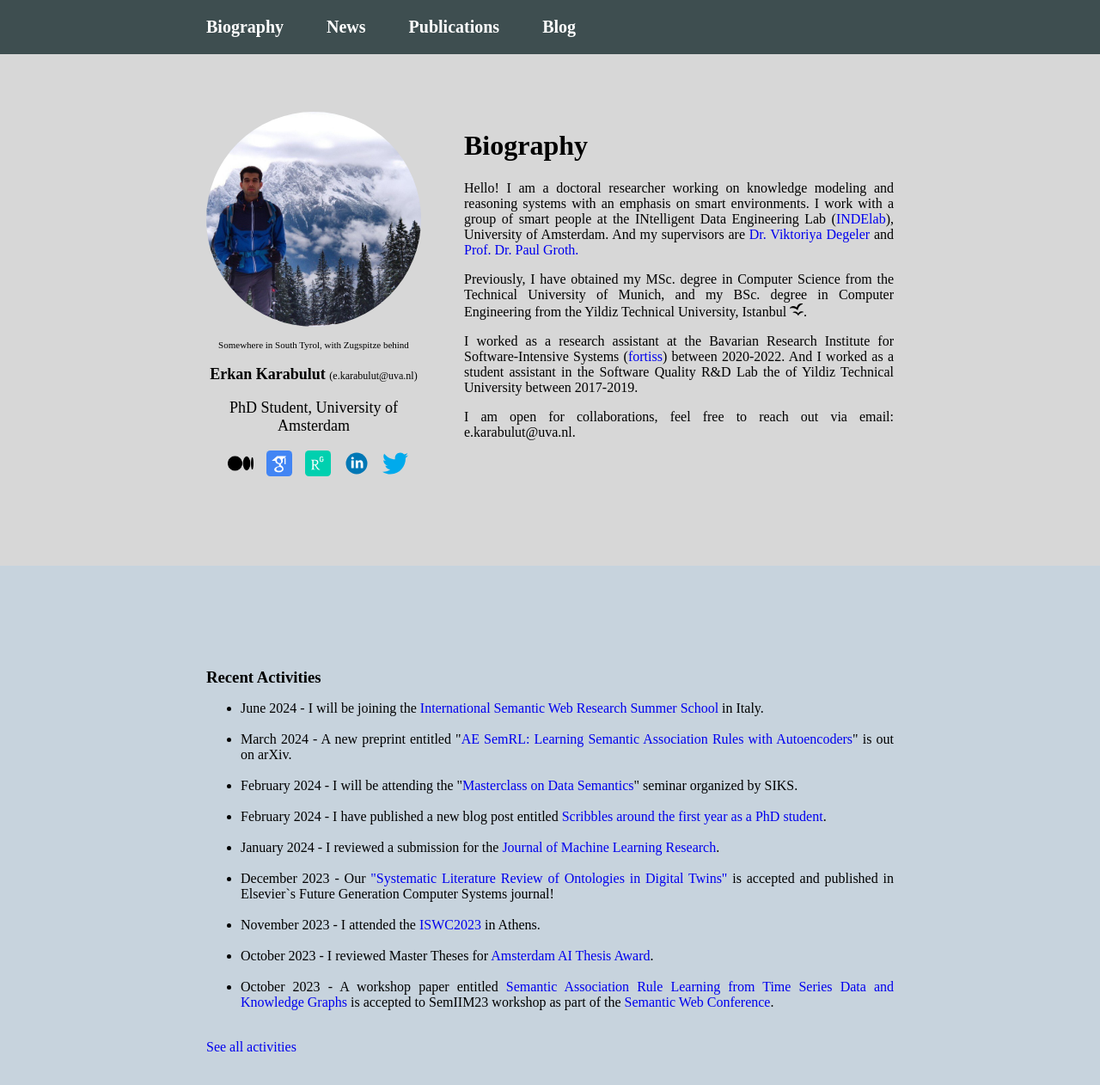
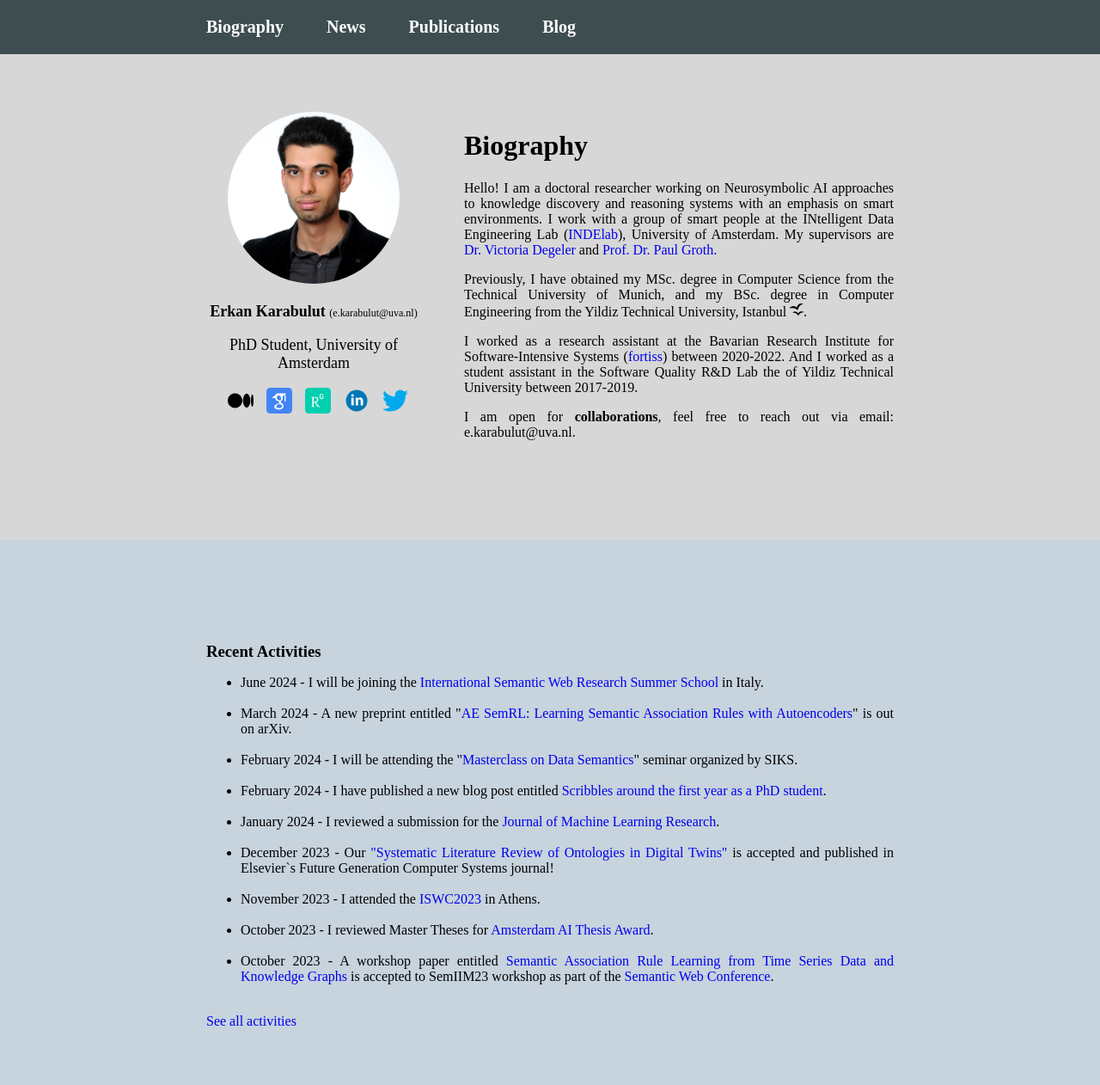
Before and after one commit to erkankarabulut/erkankarabulut.github.io, a Jekyll site: the page built from index.html, in a window 1280 px wide and 1400 px high. Shown: the top 1262 px of the window at 86% size. Built offline with Jekyll 4.4.1, drawn with Linux system fonts in a browser that asks for light colours.

Commit message:
make things a little more formal (boring)

```diff
--- a/_sass/main.scss
+++ b/_sass/main.scss
@@ -187,8 +187,9 @@ a {
 
 .picture {
   border-radius: 50%;
-  width: 250px;
-  height: 250px;
+  margin-left: 25px;
+  width: 200px;
+  height: 200px;
 }
 
 .social-icon-list {
--- a/index.html
+++ b/index.html
@@ -32,8 +32,7 @@ layout: default
     <div class="two-column-outer-container">
         <div class="two-column-inner" id="biography">
             <div>
-                <img src="/assets/images/me.jpg" alt="Erkan Karabulut" class="picture">
-                <p class="figure-description">Somewhere in South Tyrol, with Zugspitze behind</p>
+                <img src="/assets/images/me.jpeg" alt="Erkan Karabulut" class="picture">
                 <p class="name-under-figure"><strong>Erkan Karabulut</strong> <span class="email-under-figure">(e.karabulut@uva.nl)</span>
                 </p>
                 <p class="name-under-figure">PhD Student, University of Amsterdam</p>
@@ -58,12 +57,11 @@ layout: default
             <div class="introduction-text" id="introduction-text">
                 <h1 class="name">Biography</h1>
                 <p class="justified-text">
-                    Hello! I am a doctoral researcher working on knowledge modeling and reasoning
-                    systems with an emphasis on smart environments. I work with a group of smart people at the INtelligent Data
-                    Engineering
-                    Lab (<a target="_blank" href="https://indelab.org/">INDElab</a>), University of Amsterdam.
-                    And my supervisors are
-                    <a target="_blank" href="https://vdegeler.com/">Dr. Viktoriya Degeler</a> and
+                    Hello! I am a doctoral researcher working on Neurosymbolic AI approaches to knowledge discovery
+                    and reasoning systems with an emphasis on smart environments. I work with a group of smart people at
+                    the INtelligent Data Engineering Lab (<a target="_blank" href="https://indelab.org/">INDElab</a>),
+                    University of Amsterdam. My supervisors are
+                    <a target="_blank" href="https://vdegeler.com/">Dr. Victoria Degeler</a> and
                     <a target="_blank" href="https://pgroth.com/">Prof. Dr. Paul Groth.</a>
                 </p>
                 <p class="justified-text">
@@ -79,7 +77,7 @@ layout: default
                     between 2017-2019.
                 </p>
                 <p class="justified-text">
-                    I am open for collaborations, feel free to reach out via email: e.karabulut@uva.nl.
+                    I am open for <strong>collaborations</strong>, feel free to reach out via email: e.karabulut@uva.nl.
                 </p>
             </div>
         </div>
```
Also changed, not shown: assets/images/me.jpeg (added), assets/images/me_in_the_wild.jpg (renamed from assets/images/me.jpg).
